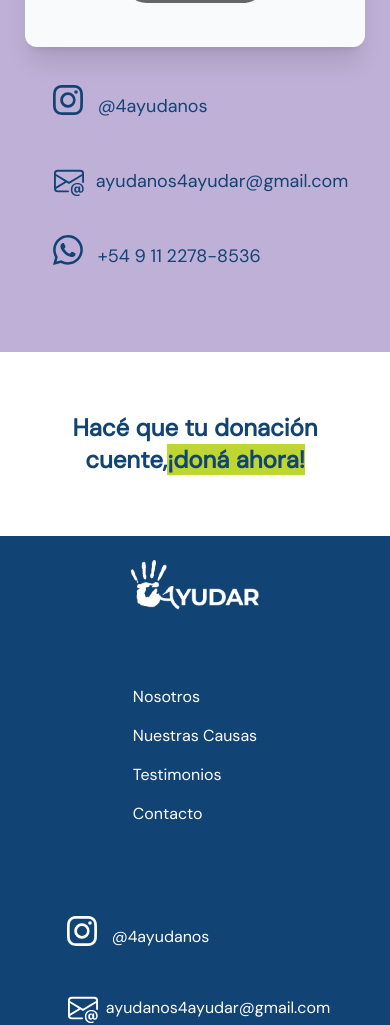
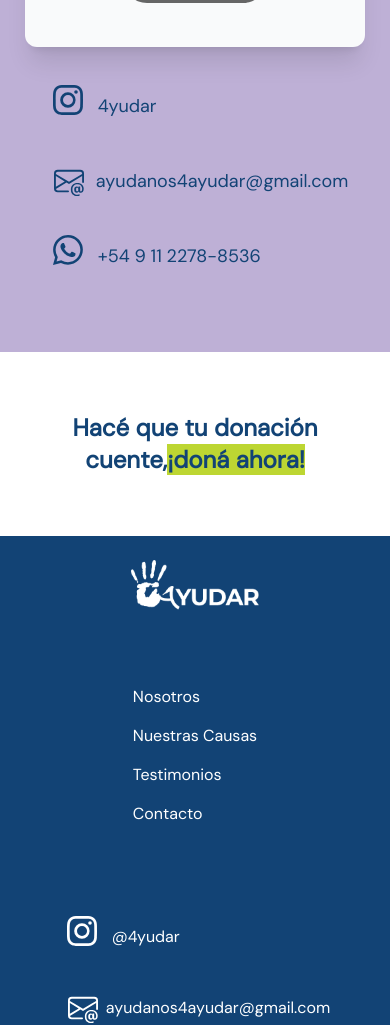
Before and after one commit to Mariano0891/ayudanosaayudar, a React (Create React App) app: page / in a window 390 px wide. Shown: the part 4586-5611 px from the top of the page. Built offline with nearby package versions, Linux system fonts and the light colour scheme.

Commit message:
cambio nombre de instagram

```diff
--- a/src/components/Contacto/Contacto.js
+++ b/src/components/Contacto/Contacto.js
@@ -60,7 +60,7 @@
                             <textarea id="mensaje" name="mensaje" rows="3" value={formValues.mensaje} onChange={handleInputChange} required  className="block p-2.5 w-full text-sm text-gray-900 bg-gray-50 rounded-lg shadow-sm border border-gray-300 focus:ring-primary-500 focus:border-primary-500 " ></textarea>
                         </div>
                         <div className="flex justify-center">
-                            <button type="submit" disabled={isButtonDisabled} className="w-36 h-12 border border-primary rounded-3xl flex justify-center items-center -mx-0.5 hover:bg-forHover hover:text-white hover:border-forHover">Enviar</button>
+                            <button type="submit" disabled={isButtonDisabled} className="w-36 h-12 border border-primary rounded-3xl flex justify-center items-center bg-primary text-white hover:bg-forHover hover:border-forHover">Enviar</button>
                         </div>
 
                     </form>
@@ -71,7 +71,7 @@
                             <p className="hidden font-bold lg:flex my-6 max-w-[390px] text-2xl text-center mx-auto my-4" >¿Tenés preguntas o comentarios sobre nuestra organización o nuestras iniciativas solidarias?</p>
                             <p className="hidden lg:flex my-6 max-w-[390px] text-2xl mx-auto my-4 text-center " >Por favor, contáctanos a través del siguiente formulario y te responderemos a la brevedad posible.</p>
                             <ul className="text-center mt-32 mb-12 items-center  lg:my-4 lg:items-start lg:m-auto ">
-                                <li className="flex items-center lg:text-2xl text-lg"><a href="https://www.instagram.com/4yudar/" target="_blank" rel="noopener noreferrer" class=""><BsInstagram className=" text-3xl "/></a>@4ayudanos</li>
+                                <li className="flex items-center lg:text-2xl text-lg"><a href="https://www.instagram.com/4yudar/" target="_blank" rel="noopener noreferrer" class=""><BsInstagram className=" text-3xl "/></a>4yudar</li>
                                 <li className="flex items-center lg:text-2xl text-lg mx-1"><BsEnvelopeAt className="m-3 text-3xl"/>ayudanos4ayudar@gmail.com</li>
                                 <li className="flex items-center lg:text-2xl text-lg"><a href=" https://wa.me/5491122788536" target="_blank" rel="noopener noreferrer" class=""><BsWhatsapp className=" text-3xl"/></a>+54 9 11 2278-8536</li>
                             </ul>
--- a/src/components/Footer.js
+++ b/src/components/Footer.js
@@ -22,7 +22,7 @@
 
         <div className="flex justify-center mx-8">
             <ul className="text-center m-6">
-                <li className="flex justify-start items-center text-white"><a href="https://www.instagram.com/4yudar/" target="_blank" rel="noopener noreferrer" class=""><BsInstagram class="text-3xl "/></a>@4ayudanos</li>
+                <li className="flex justify-start items-center text-white"><a href="https://www.instagram.com/4yudar/" target="_blank" rel="noopener noreferrer" class=""><BsInstagram class="text-3xl "/></a>@4yudar</li>
                 <li className="flex justify-start items-center text-white m-2"><BsEnvelopeAt class="m-2 text-3xl"/>ayudanos4ayudar@gmail.com</li>
                 <li className="flex justify-start items-center text-white"><a href=" https://wa.me/5491122788536" target="_blank" rel="noopener noreferrer" class=""><BsWhatsapp class="text-3xl"/></a>+54 9 11 2278-8536</li>
             </ul>
```
